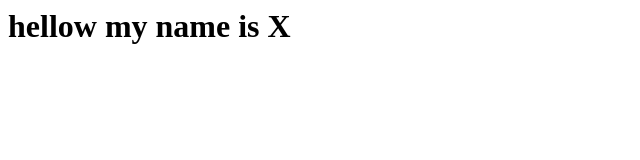
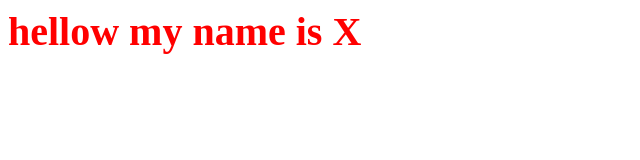
Before and after one commit to habibx792/git, a plain HTML site: page index.html in a window 1280 px wide. Shown: the whole page, without its empty margins (0-640 px from the left). Drawn offline with Linux system fonts and the light colour scheme.

Commit message:
css is added

```diff
--- a/index.html
+++ b/index.html
@@ -1,6 +1,7 @@
 <html>
 	<head>
 		<title>habib</title>
+		<link rel="stylesheet" href="style.css">
 	</head>
 	<body>
 		<h1>hellow my name is X</h1>
--- /dev/null
+++ b/style.css
@@ -0,0 +1,7 @@
+
+bodY{
+	color:red;
+}
+h1{
+	font-size:40px;
+}
```
